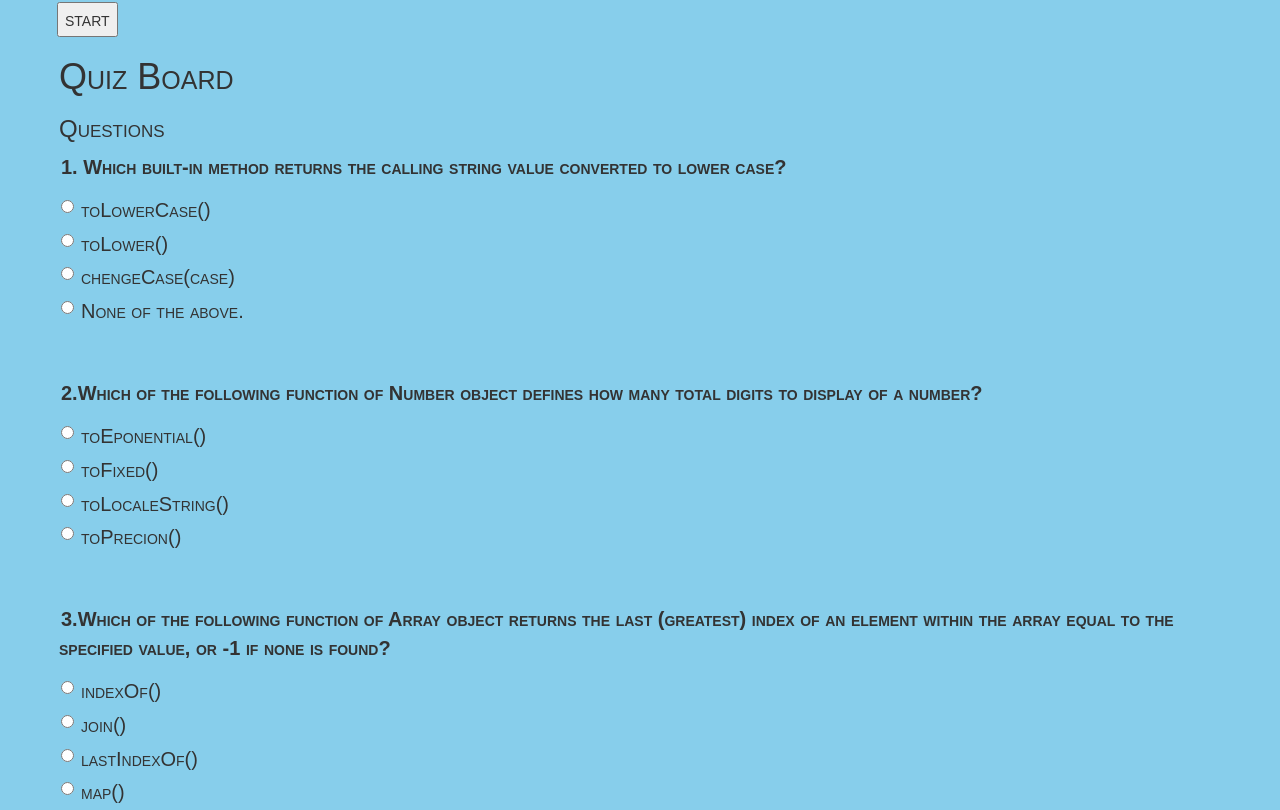
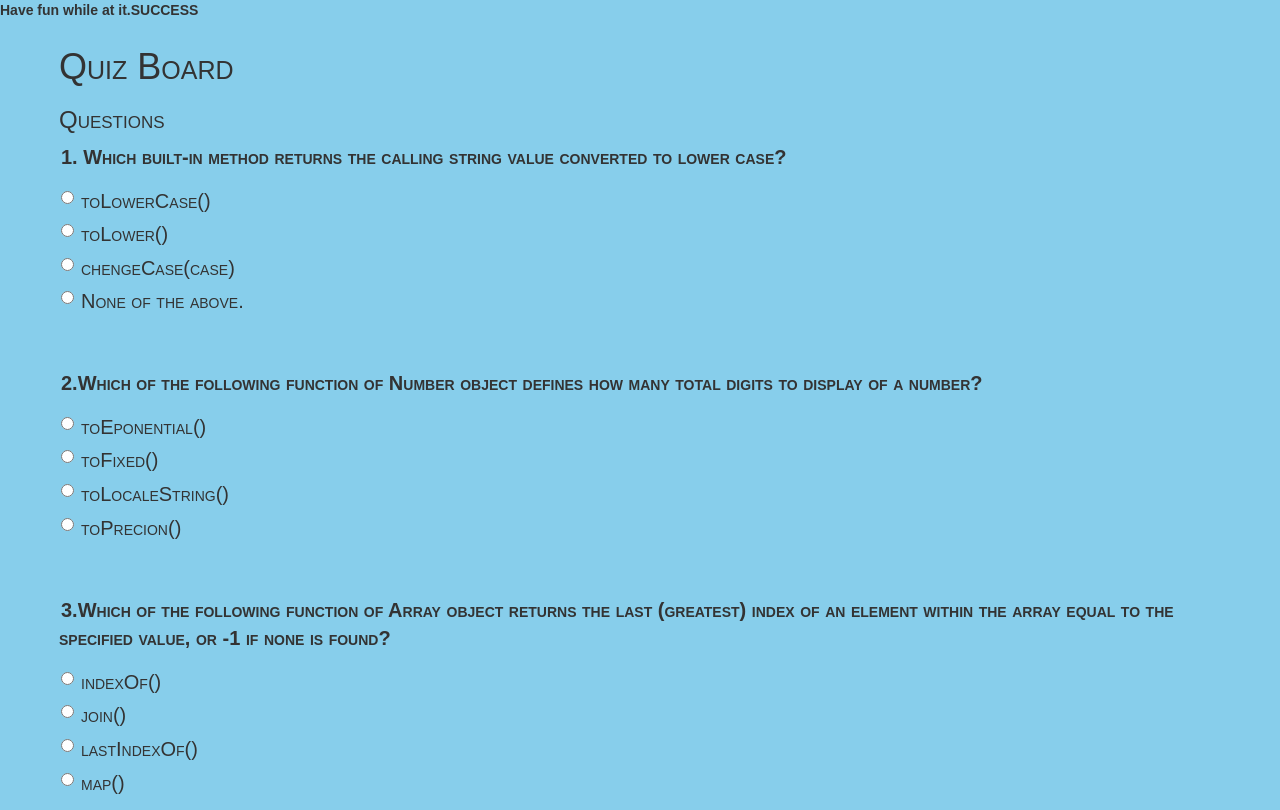
Before and after one commit to NES26/quiz-board, a plain HTML site: page index.html in a window 1280 px wide. Shown: the top 810 px of the page. Drawn offline with nearby package versions, Linux system fonts and the light colour scheme.

Commit message:
Add index.html

```diff
--- a/index.html
+++ b/index.html
@@ -9,12 +9,12 @@
     </script>
   <script src="js/scripts.js"></script>
   <title>Quiz Board</title>
+  <label>Have fun while at it.SUCCESS</label>
 </head>
 
 <body>
   <div class="container">
 
-    <input type="button" value="start" id="btn1">
 
     <form id="form1">
         <h1>Quiz Board</h1>
--- a/js/scripts.js
+++ b/js/scripts.js
@@ -60,7 +60,5 @@ $(document).ready(function() {
   });
   $("#reset").click(function() {
     location.reload();
-
-
   });
 });
```
Also changed, not shown: 1 other file.
